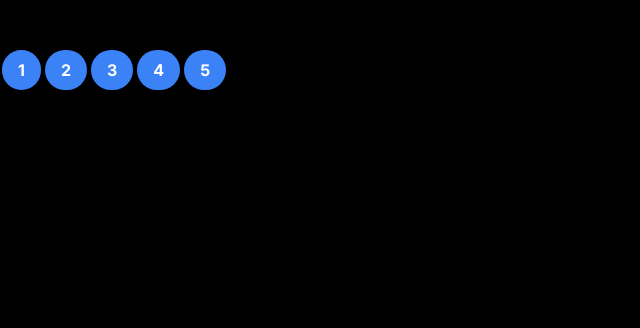
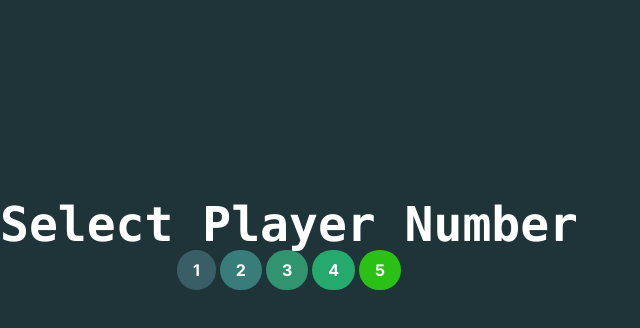
Before and after one commit to MattLBC/mtg-app, a Next.js app: page / in a window 1280 px wide. Shown: the top 328 px of the page, without its empty margins (0-640 px from the left). Built offline with nearby package versions, Linux system fonts and the light colour scheme.

Commit message:
Adds basic styling

```diff
--- a/app/commanderDamage.tsx
+++ b/app/commanderDamage.tsx
@@ -1,5 +1,5 @@
 import React from "react";
-import CommanderDamageCounter from "./commanderDamageCounter";
+import CounterButton from "./counterButton";
 
 interface commanderDamageProps {
   totalPlayerNumber: number;
@@ -9,10 +9,9 @@ export default function CommanderDamage({
   totalPlayerNumber,
 }: commanderDamageProps) {
   return (
-    <div>
-      <h1>Commander Damage</h1>
+    <div className="CommanderDamage">
       {Array.from({ length: totalPlayerNumber }).map((_, index) => (
-        <CommanderDamageCounter key={index} index={index}/>
+        <CounterButton key={index} index={index} />
       ))}
     </div>
   );
--- a/app/commanderDamageCounter.tsx
+++ /dev/null
@@ -1,30 +0,0 @@
-import React, { useState } from "react";
-
-interface commanderDamageButtonProps {
-  index: number;
-}
-
-export default function commanderDamageCounter({
-  index,
-}: commanderDamageButtonProps) {
-  const [commanderDamage, setCommanderDamage] = useState<number>(0);
-
-  const commanderDamageClick = (event: React.MouseEvent<HTMLElement>) => {
-    event.preventDefault();
-    if (event.button === 0) {
-      setCommanderDamage(commanderDamage + 1);
-    } else {
-      commanderDamage <= 0 ? null : setCommanderDamage(commanderDamage - 1);
-    }
-  };
-
-  return (
-    <button
-      className={`playerButton${index + 1}`}
-      onClick={commanderDamageClick}
-      onContextMenu={commanderDamageClick}
-    >
-      {commanderDamage}
-    </button>
-  );
-}
--- /dev/null
+++ b/app/counterButton.tsx
@@ -0,0 +1,42 @@
+import React, { useState } from "react";
+
+interface CounterButtonProps {
+  index: number | null;
+}
+
+export default function CounterButton({ index }: CounterButtonProps) {
+  const [counterValue, setCounterValue] = useState<number>(0);
+
+  const counterValueClick = (event: React.MouseEvent<HTMLElement>) => {
+    event.preventDefault();
+    if (event.button === 0) {
+      setCounterValue(counterValue + 1);
+    } else {
+      counterValue <= 0 ? null : setCounterValue(counterValue - 1);
+    }
+  };
+
+  if (index === null) {
+    return (
+      <div className="CommanderDamage">
+        <button
+          className="CommanderSummonButton"
+          onClick={counterValueClick}
+          onContextMenu={counterValueClick}
+        >
+          {counterValue}
+        </button>
+      </div>
+    );
+  }
+
+  return (
+    <button
+      className={`playerButton${index + 1}`}
+      onClick={counterValueClick}
+      onContextMenu={counterValueClick}
+    >
+      {counterValue}
+    </button>
+  );
+}
--- a/app/globals.css
+++ b/app/globals.css
@@ -1,6 +1,12 @@
 @tailwind base;
 @tailwind components;
 @tailwind utilities;
+
+* {
+  background-color: #1e3439;
+  margin: 0px;
+  padding: 0px;
+}
 
 :root {
   --foreground-rgb: 0, 0, 0;
@@ -30,29 +36,44 @@ body {
     rgb(var(--background-start-rgb));
 }
 
+/* .logo {
+  position: absolute;
+  right: 0%;
+  top: 0%;
+  size: 10%;
+} */
+
 button {
   margin: 2px;
   @apply bg-blue-500 hover:bg-blue-700 text-white font-bold py-2 px-4 rounded-full;
 }
 
-.playerButton1 {
-  @apply bg-green-800;
+.setPlayerCard {
+  position: absolute;
+  top: 25%;
 }
 
-.playerButton2 {
-  @apply bg-red-700;
+.SetPlayersTitle {
+  text-align: center;
+  @apply font-mono font-extrabold text-white text-5xl;
 }
 
-.playerButton3 {
-  @apply bg-yellow-100;
+.setPlayerButtons {
+  display: flex;
+  flex-direction: row;
+  justify-content: center;
 }
 
-.playerButton4 {
-  @apply bg-blue-600;
+.PlayerNameBox {
+  align-items: center;
+  display: flex;
+  flex-direction: column;
+  color: white;
 }
 
-.playerButton5 {
-  @apply bg-zinc-950;
+.playerName {
+  text-align: center;
+  @apply font-mono font-extrabold text-white text-4xl;
 }
 
 .life-counter {
@@ -61,7 +82,8 @@ button {
   margin: auto;
   width: 70%;
   padding: 10px;
-  border: 3px solid black;
+  border: 3px solid #395e66;
+  border-radius: 5%;
 }
 
 .container-buttons {
@@ -84,5 +106,42 @@ button {
 
 .life-total-text {
   font-size: 5rem;
-  color: red;
+  color: slategray;
 }
+
+.PlayerArea {
+  display: flex;
+}
+
+.CommanderDamage {
+  display: flex;
+  flex-direction: column;
+  width: 14%;
+  justify-content: center;
+  align-items: center;
+}
+
+.CommanderSummonButton {
+  flex-direction: column;
+  background-color: #395e66;
+}
+
+.playerButton1 {
+  background-color: #395e66;
+}
+
+.playerButton2 {
+  background-color: #387d7a;
+}
+
+.playerButton3 {
+  background-color: #32936f;
+}
+
+.playerButton4 {
+  background-color: #26a96c;
+}
+
+.playerButton5 {
+  background-color: #2bc016;
+}
--- a/app/layout.tsx
+++ b/app/layout.tsx
@@ -5,8 +5,8 @@ import { Inter } from "next/font/google";
 const inter = Inter({ subsets: ["latin"] });
 
 export const metadata: Metadata = {
-  title: "Create Next App",
-  description: "Generated by create next app",
+  title: "Commander Tracker",
+  description: "App for all your commander needs!",
 };
 
 export default function RootLayout({
--- a/app/page.tsx
+++ b/app/page.tsx
@@ -2,13 +2,14 @@
 import React, { useState } from "react";
 import PlayerCard from "./playerCard";
 import SetPlayers from "./setPlayers";
+import logo from "./whiteLogo.png"
 
 export default function Home() {
   const [playerNumber, setPlayerNumber] = useState<number>(0);
 
   return (
     <main>
-      <h1>MAIN</h1>
+      {/* <img className="logo" src={logo.src}/> */}
       {playerNumber === 0 ? (
         <SetPlayers setPlayerNumber={setPlayerNumber} />
       ) : (
--- a/app/playerCard.tsx
+++ b/app/playerCard.tsx
@@ -1,6 +1,7 @@
 import React, { useState } from "react";
 import LifeCounter from "./lifeCounter";
 import CommanderDamage from "./commanderDamage";
+import CommanderSummon from "./counterButton";
 
 interface PlayerCardProps {
   individualPlayerNumber: number;
@@ -34,8 +35,8 @@ export default function PlayerCard({
 
   return (
     <div>
-      <h1>{playerName}</h1>
-
+      <div className="PlayerNameBox">
+        <h1 className="playerName">{playerName}</h1>
         {showNameForm ? (
           <form onSubmit={handlePlayerName}>
             <input
@@ -54,13 +55,17 @@ export default function PlayerCard({
         ) : (
           <button
             onClick={() => togglePlayerNameForm()}
-          className={`playerButton${individualPlayerNumber}`}
+            className={`playerButton${individualPlayerNumber} playerNameChange`}
           >
             Change name
           </button>
         )}
+      </div>
+      <div className="PlayerArea">
+        <CommanderSummon index={null} />
         <LifeCounter individualPlayerNumber={individualPlayerNumber} />
         <CommanderDamage totalPlayerNumber={totalPlayerNumber} />
       </div>
+    </div>
   );
 }
--- a/app/setPlayers.tsx
+++ b/app/setPlayers.tsx
@@ -6,17 +6,19 @@ interface SetPlayersProps {
 
 export default function SetPlayers({ setPlayerNumber }: SetPlayersProps) {
   return (
-    <main>
-      <h1>SET PLAYERS</h1>
+    <div className="setPlayerCard">
+      <h1 className="SetPlayersTitle">Select Player Number</h1>
+      <div className="setPlayerButtons">
         {Array.from({ length: 5 }).map((_, index) => (
           <button
-          className="btn-blue-pill"
+            className={`playerButton${index + 1}`}
             onClick={() => setPlayerNumber(index + 1)}
             key={index}
           >
             {index + 1}
           </button>
         ))}
-    </main>
+      </div>
+    </div>
   );
 }
```
Also changed, not shown: app/whiteLogo.png (added). Lines whose indentation alone changed are shown as unchanged.
